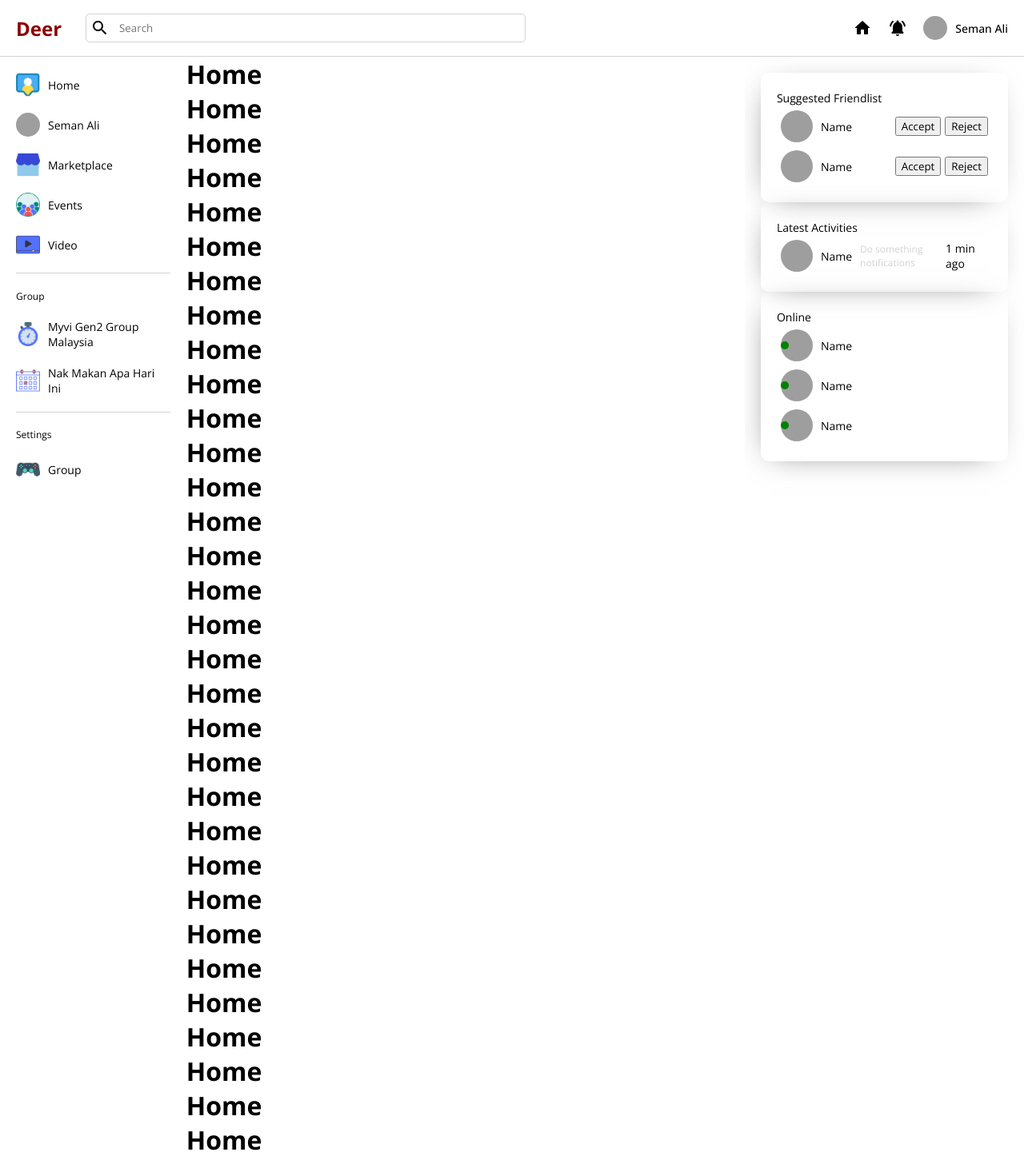
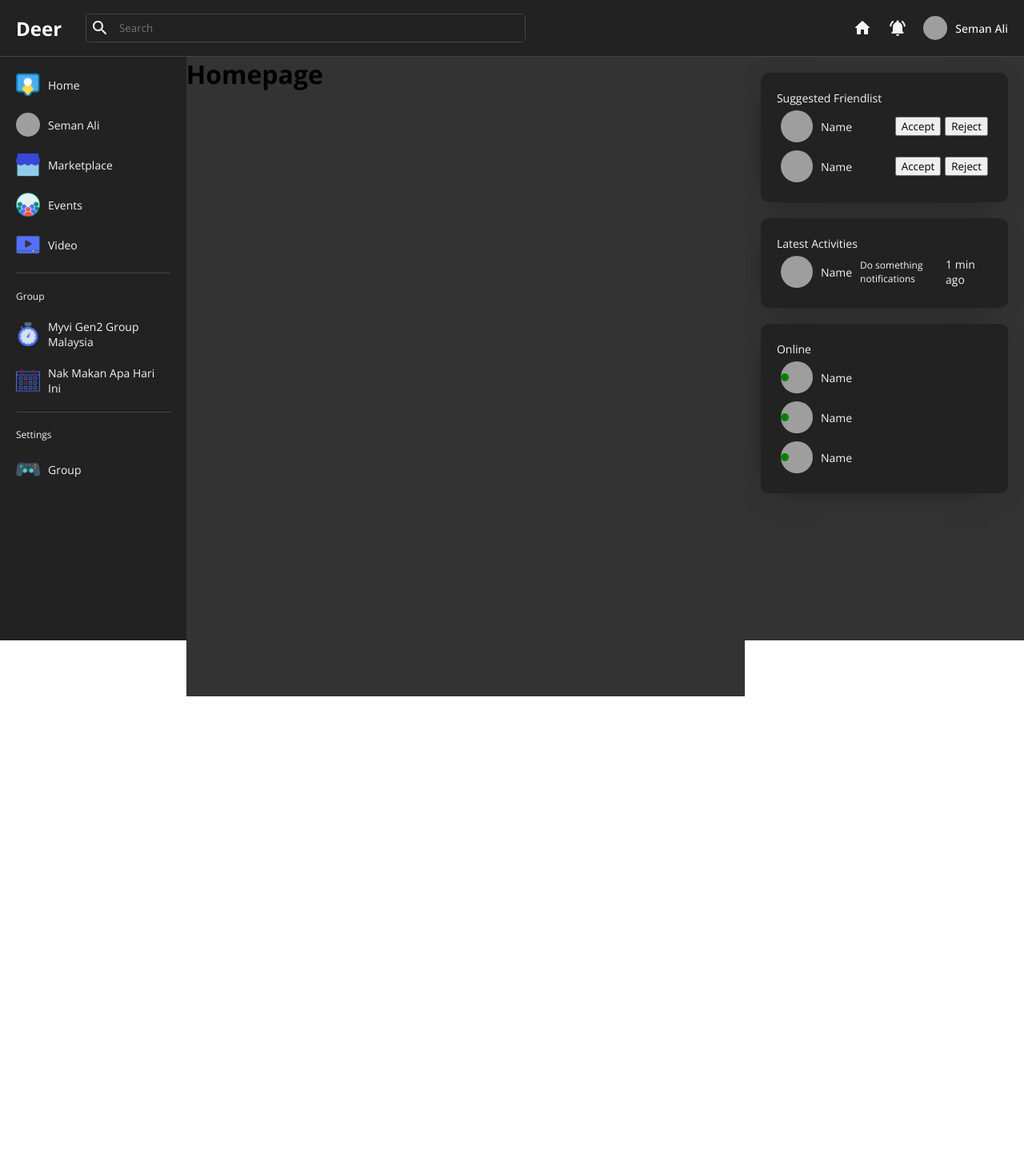
Before and after one commit to hanifomarr/chat-web, a React (Create React App) app: page / in a window 1280 px wide. Shown: the top 1456 px of the page at 80% size. After the commit the page ends 871 px from the top, so only its background shows below. Built offline with nearby package versions, Linux system fonts and the light colour scheme; grey boxes are pictures that could not be loaded.

Commit message:
Dark mode style

```diff
--- a/src/App.js
+++ b/src/App.js
@@ -11,6 +11,7 @@ import Leftbar from "./components/leftbar/Leftbar"
 import Chatbar from "./components/chatbar/Chatbar"
 import Home from "./page/home/Home"
 import Profile from "./page/profile/Profile"
+import "./style.scss"
 
 
 
@@ -20,7 +21,7 @@ function App() {
 
   const Layout = () => {
     return (
-      <div>
+      <div className="theme-dark">
         <Navbar />
         <div style={{ display: "flex" }}>
           <Leftbar />
--- a/src/components/chatbar/chatbar.scss
+++ b/src/components/chatbar/chatbar.scss
@@ -1,10 +1,15 @@
+@import "../../style.scss";
+
 .chatbar {
+    @include themify($themes) {
         flex: 3;
 
         position: sticky;
         top: 70px;
         height: calc(100vh - 70px);
         overflow: scroll;
+        background-color: themed("bgSoft");
+        color: themed("textColor");
 
         &::-webkit-scrollbar {
             display: none;
@@ -19,7 +24,9 @@
                 -moz-box-shadow: -5px 6px 38px -19px rgba(0, 0, 0, 0.6);
                 box-shadow: -5px 6px 38px -19px rgba(0, 0, 0, 0.6);
                 padding: 20px;
+                margin-bottom: 20px;
                 border-radius: 10px;
+                background-color: themed("bg");
 
                 span {
                     font-size: 14px;
@@ -45,7 +52,7 @@
 
                         p {
                             font-size: 12px;
-                        color: lightgrey;
+                            color: themed("textColor");
                         }
 
                         .online {
@@ -65,3 +72,4 @@
             }
         }
     }
+}
--- a/src/components/leftbar/leftbar.scss
+++ b/src/components/leftbar/leftbar.scss
@@ -1,9 +1,14 @@
+@import "../../style.scss";
+
 .leftbar {
+    @include themify($themes) {
         flex: 2;
         position: sticky;
         top: 70px;
         height: calc(100vh - 70px);
         overflow: scroll;
+        background-color: themed("bg");
+        color: themed("textColor");
 
         &::-webkit-scrollbar {
             display: none;
@@ -16,7 +21,7 @@
                 margin: 20px 0px;
                 height: 0.5px;
                 border: none;
-            background-color: lightgray;
+                background-color: themed("border");
             }
 
             .menu {
@@ -62,3 +67,4 @@
             }
         }
     }
+}
--- a/src/components/navbar/navbar.scss
+++ b/src/components/navbar/navbar.scss
@@ -1,13 +1,18 @@
+@import "../../style.scss";
+
+
 .navbar {
+    @include themify($themes) {
         display: flex;
         justify-content: space-between;
         align-items: center;
-    border-bottom: 1px solid lightgray;
+        border-bottom: 1px solid themed("border");
         padding: 10px 20px;
         height: 50px;
         position: sticky;
         top: 0;
-    background-color: white;
+        background-color: themed("bg");
+        color: themed("textColor");
 
         .left {
             display: flex;
@@ -17,13 +22,13 @@
             span {
                 font-size: 24px;
                 font-weight: bold;
-            color: darkred;
+                color: themed("logo");
             }
 
             .search {
                 display: flex;
                 align-items: center;
-            border: 1px solid lightgray;
+                border: 1px solid themed("border");
                 padding: 5px;
                 border-radius: 5px;
                 gap: 10px;
@@ -33,6 +38,8 @@
                     outline: none;
                     border: none;
                     width: 500px;
+                    background-color: transparent;
+                    color: themed("textColor");
                 }
 
             }
@@ -62,3 +69,4 @@
             }
         }
     }
+}
--- a/src/page/home/Home.jsx
+++ b/src/page/home/Home.jsx
@@ -3,51 +3,9 @@ import "./home.scss"
 
 const home = () => {
     return (
-        <div>
-            <h1>Home</h1>
-            <h1>Home</h1>
-            <h1>Home</h1>
-            <h1>Home</h1>
-            <h1>Home</h1>
-            <h1>Home</h1>
-            <h1>Home</h1>
-            <h1>Home</h1>
-            <h1>Home</h1>
-            <h1>Home</h1>
-            <h1>Home</h1>
-            <h1>Home</h1>
-            <h1>Home</h1>
-            <h1>Home</h1>
-            <h1>Home</h1>
-            <h1>Home</h1>
-            <h1>Home</h1>
-            <h1>Home</h1>
-            <h1>Home</h1>
-            <h1>Home</h1>
-            <h1>Home</h1>
-            <h1>Home</h1>
-            <h1>Home</h1>
-            <h1>Home</h1>
-            <h1>Home</h1>
-            <h1>Home</h1>
-            <h1>Home</h1>
-            <h1>Home</h1>
-            <h1>Home</h1>
-            <h1>Home</h1>
-            <h1>Home</h1>
-            <h1>Home</h1>
-            <h1>Home</h1>
-            <h1>Home</h1>
-            <h1>Home</h1>
-            <h1>Home</h1>
-            <h1>Home</h1>
-            <h1>Home</h1>
-            <h1>Home</h1>
-            <h1>Home</h1>
-            <h1>Home</h1>
-            <h1>Home</h1>
-            <h1>Home</h1>
-            <h1>Home</h1>
+        <div className="homepage">
+            <h1>Homepage</h1>
+
         </div>
     )
 }
--- a/src/page/home/home.scss
+++ b/src/page/home/home.scss
@@ -0,0 +1,8 @@
+@import "../../style.scss";
+
+.homepage {
+    @include themify($themes) {
+        height: 100vh;
+        background-color: themed("bgSoft");
+    }
+}
--- /dev/null
+++ b/src/style.scss
@@ -0,0 +1,41 @@
+$themes: (
+    light: (textColor: #000,
+        bg: white,
+        logo: darkblue,
+        bgSoft: #f6f3f3,
+        textColorSoft: #555,
+        border: lightgray,
+    ),
+    dark: (textColor: whitesmoke,
+        bg: #222,
+        logo: white,
+        bgSoft: #333,
+        textColorSoft: lightgray,
+        border: #444,
+    ),
+);
+
+@mixin themify($themes) {
+
+    @each $theme,
+    $map in $themes {
+        .theme-#{$theme} & {
+            $theme-map: () !global;
+
+            @each $key,
+            $submap in $map {
+                $value: map-get(map-get($themes, $theme), "#{$key}");
+                $theme-map: map-merge($theme-map,
+                    ($key: $value,
+                    )) !global;
+            }
+
+            @content;
+            $theme-map: null !global;
+        }
+    }
+}
+
+@function themed($key) {
+    @return map-get($theme-map, $key);
+}
```
Lines whose indentation alone changed are shown as unchanged.
